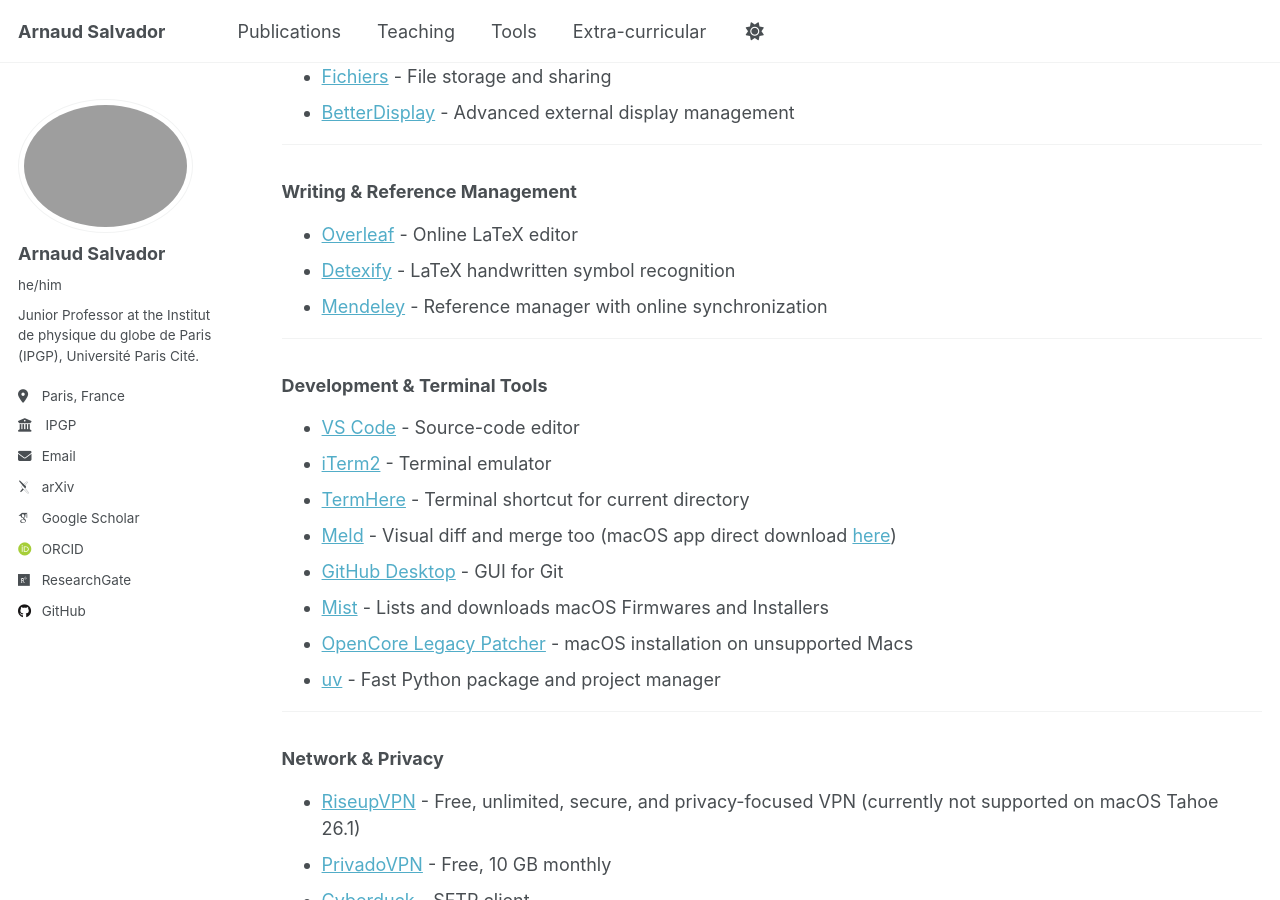
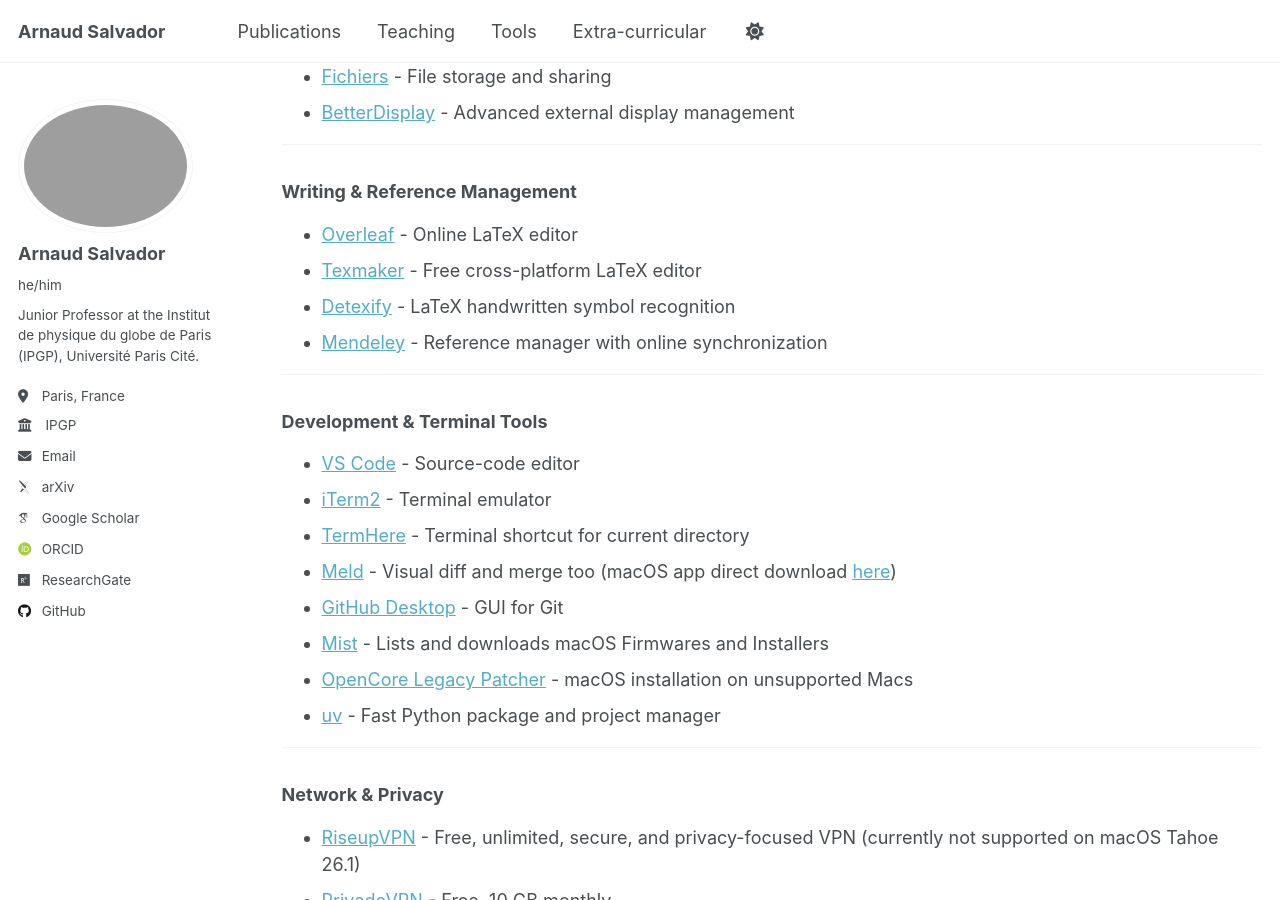
Before and after one commit to arnaudsalvador/arnaudsalvador.github.io, a Jekyll site: the page built from _pages/tools.md, in a window 1280 px wide and 900 px high, scrolled down 353 px. Built offline with Jekyll 4.4.1, drawn with Linux system fonts in a browser that asks for light colours; some web fonts are replaced.

Commit message:
Add Texmaker as a LaTeX editor option

```diff
--- a/_pages/tools.md
+++ b/_pages/tools.md
@@ -25,6 +25,7 @@
 ### Writing & Reference Management
 
 - [Overleaf](https://www.overleaf.com) - Online LaTeX editor
+- [Texmaker](https://www.xm1math.net/texmaker/download.html) - Free cross-platform LaTeX editor
 - [Detexify](https://detexify.kirelabs.org/classify.html) - LaTeX handwritten symbol recognition
 - [Mendeley](https://www.mendeley.com/download-reference-manager/macOS) - Reference manager with online synchronization
 
```
